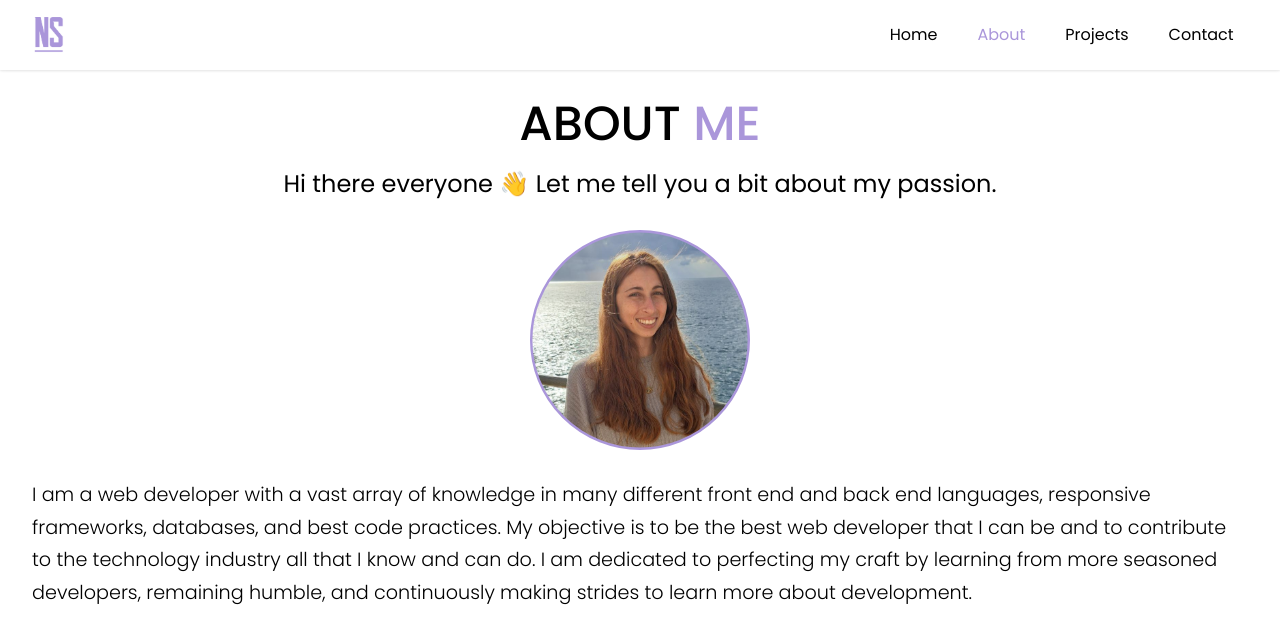
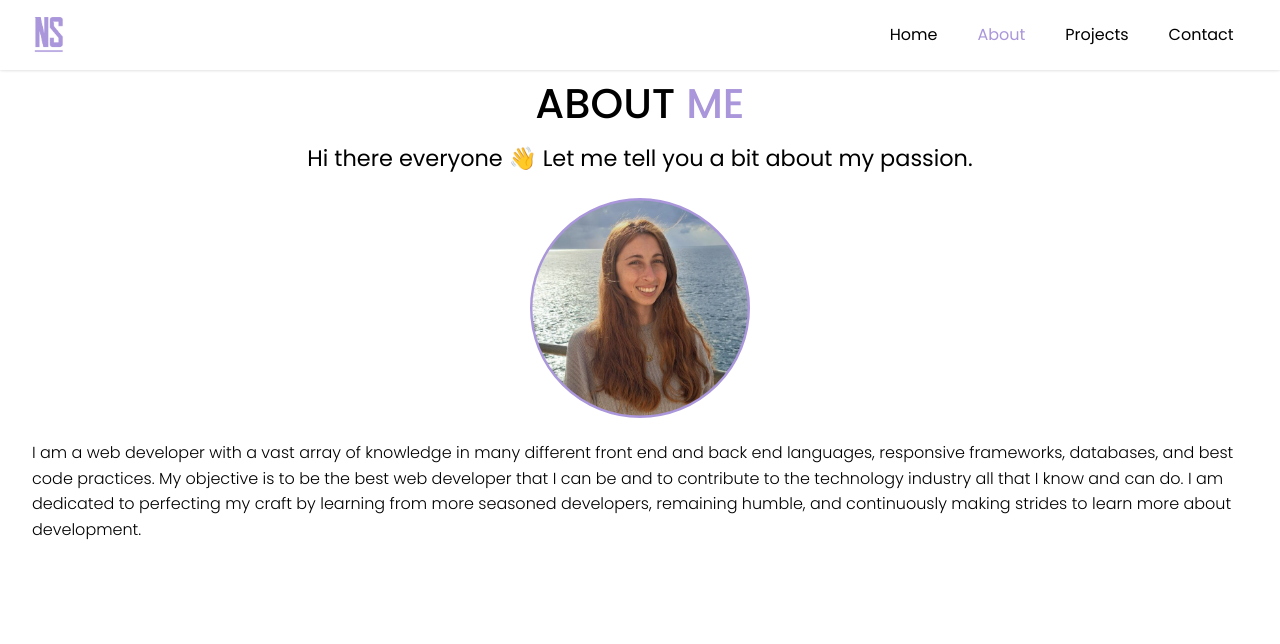
Before and after one commit to NechamaShomron/portfolio, a Next.js app: page /about in a window 1280 px wide. Shown: the top 644 px of the page. Built offline with nearby package versions, Linux system fonts and the light colour scheme.

Commit message:
css fixes

```diff
--- a/src/styles/About.module.css
+++ b/src/styles/About.module.css
@@ -34,7 +34,7 @@
 
 @media only screen and (min-width: 600px) {
     .main_container {
-        margin-top: 4.5rem;
+        margin-top: 3.5rem;
     }
 
     .header {
@@ -59,25 +59,21 @@
 }
 
 @media only screen and (min-width: 991px) {
-    .main_container {
-        margin-top: 4.5rem;
-    }
-
     .header {
-        font-size: 3rem;
+        font-size: 2.6rem;
     }
 
     .sub_title {
-        font-size: 1.5rem;
-        margin-bottom: 1.8rem;
+        font-size: 1.4rem;
+        margin-bottom: 1.4rem;
     }
 
     .my_image {
-        margin-bottom: 1.8rem;
+        margin-bottom: 1.4rem;
     }
 
     .bio {
-        font-size: 1.2rem;
-        line-height: 1.7;
+        font-size: 1rem;
+        margin-bottom: 1rem;
     }
 }
```
